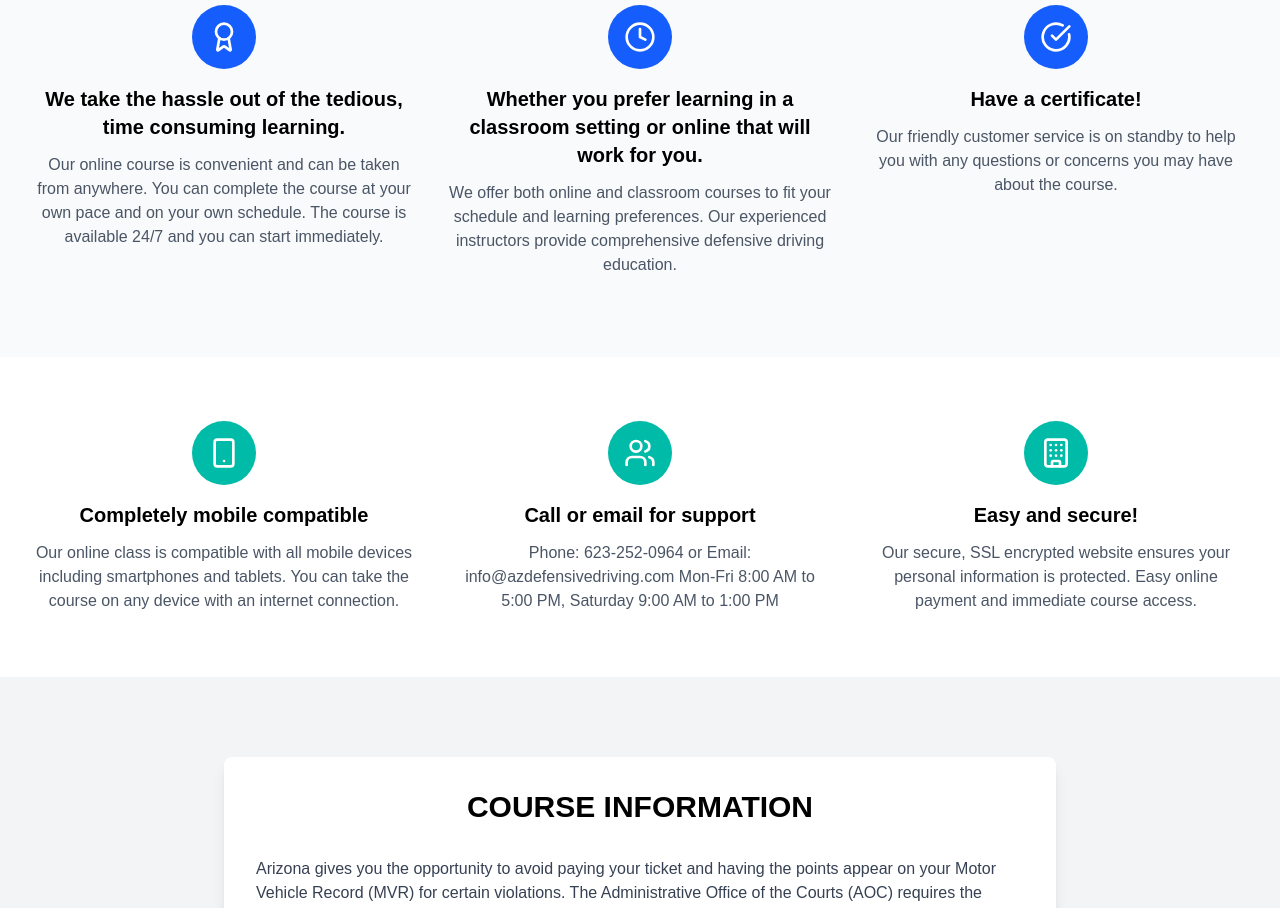
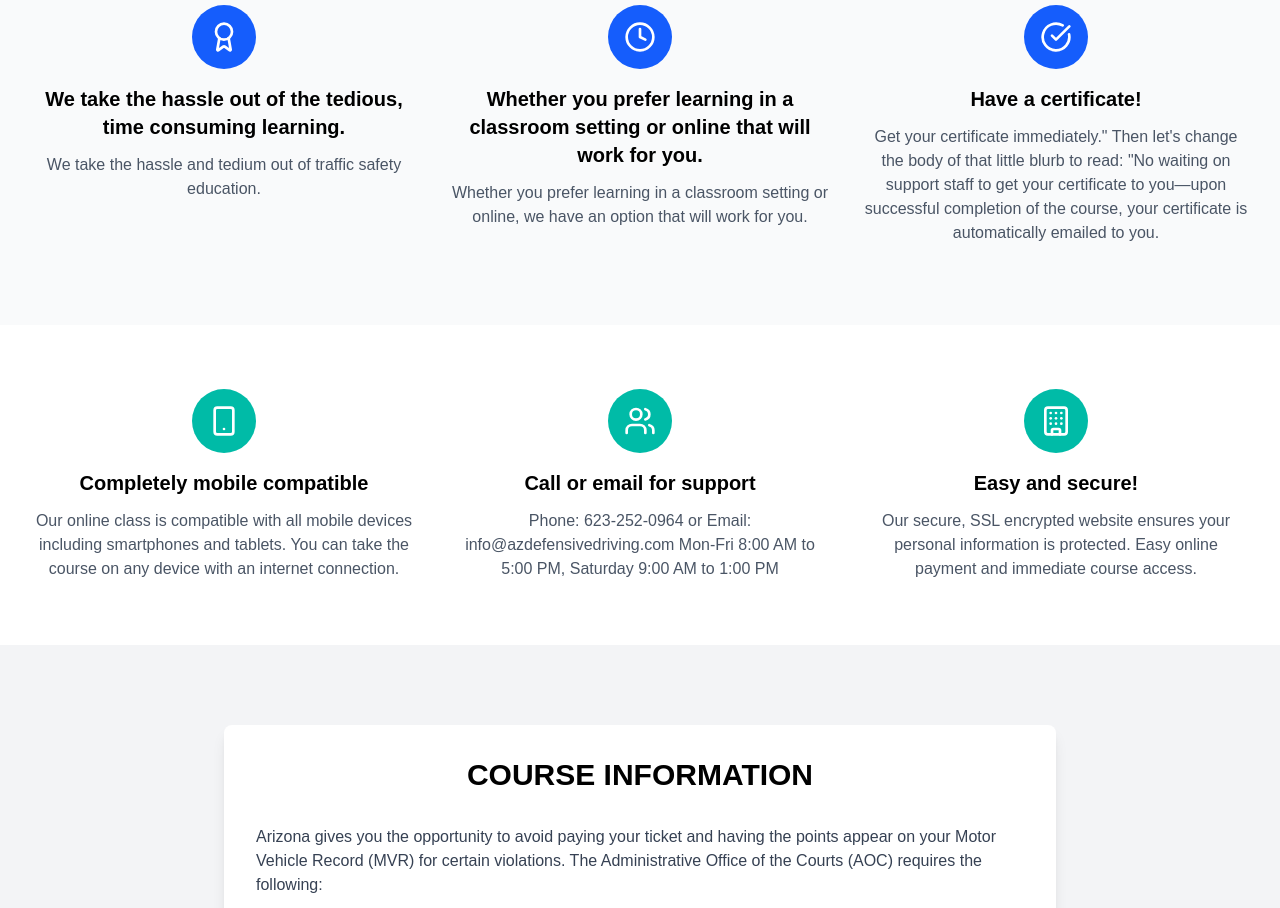
Before and after one commit to NiSE-Corp/445, a Next.js app: page / in a window 1280 px wide. Shown: the part 1220-2128 px from the top of the page. Built offline with nearby package versions, Linux system fonts and the light colour scheme; no server answers.

Commit message:
Updated course info

```diff
--- a/app/page.jsx
+++ b/app/page.jsx
@@ -134,10 +134,7 @@ export default function DefensiveDrivingSchool() {
                 We take the hassle out of the tedious, time consuming learning.
               </h3>
               <p className='text-gray-600'>
-                Our online course is convenient and can be taken from anywhere.
-                You can complete the course at your own pace and on your own
-                schedule. The course is available 24/7 and you can start
-                immediately.
+                We take the hassle and tedium out of traffic safety education.
               </p>
             </div>
             <div className='text-center'>
@@ -149,9 +146,8 @@ export default function DefensiveDrivingSchool() {
                 that will work for you.
               </h3>
               <p className='text-gray-600'>
-                We offer both online and classroom courses to fit your schedule
-                and learning preferences. Our experienced instructors provide
-                comprehensive defensive driving education.
+                Whether you prefer learning in a classroom setting or online, we
+                have an option that will work for you.
               </p>
             </div>
             <div className='text-center'>
@@ -162,8 +158,10 @@ export default function DefensiveDrivingSchool() {
                 Have a certificate!
               </h3>
               <p className='text-gray-600'>
-                Our friendly customer service is on standby to help you with any
-                questions or concerns you may have about the course.
+                Get your certificate immediately." Then let's change the body of
+                that little blurb to read: "No waiting on support staff to get
+                your certificate to you—upon successful completion of the
+                course, your certificate is automatically emailed to you.
               </p>
             </div>
           </div>
```
